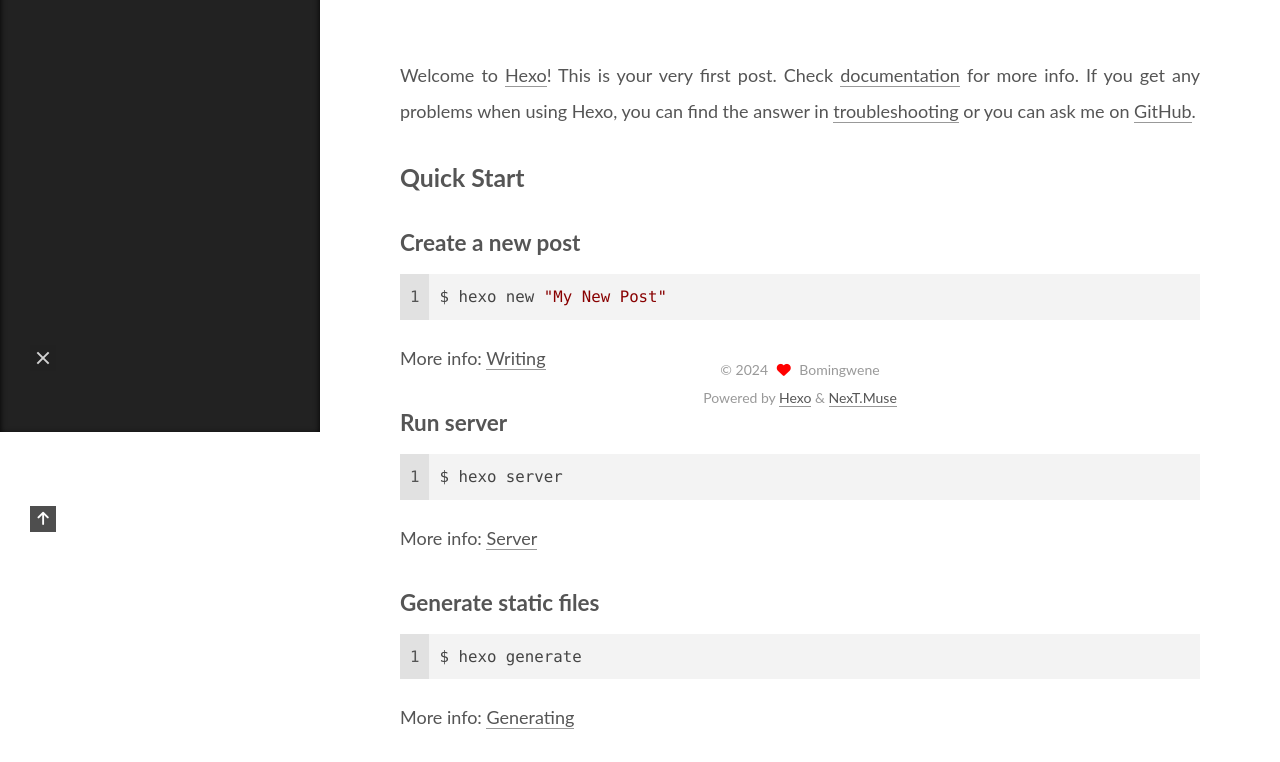
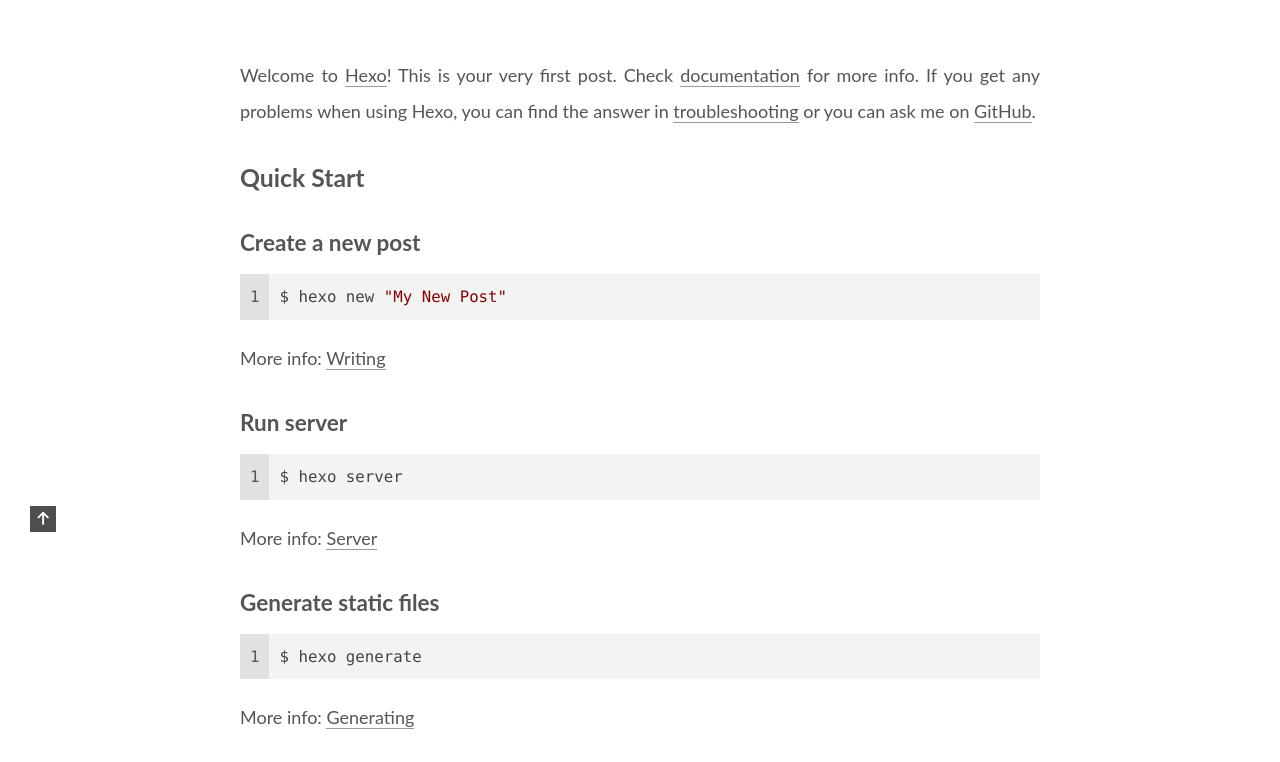
Before and after one commit to bomingwene/bomingwene.github.io, a plain HTML site: page 2024/01/23/hello-world/index.html in a window 1280 px wide. Shown: the part 368-1130 px from the top of the page. Drawn offline with nearby package versions, Linux system fonts and the light colour scheme.

Commit message:
Site updated: 2024-01-25 12:07:24

```diff
--- a/2024/01/23/hello-world/index.html
+++ b/2024/01/23/hello-world/index.html
@@ -17,7 +17,7 @@
 <link rel="stylesheet" href="https://cdnjs.cloudflare.com/ajax/libs/font-awesome/6.5.0/css/all.min.css" integrity="sha256-yIDrPSXHZdOZhAqiBP7CKzIwMQmRCJ8UeB8Jo17YC4o=" crossorigin="anonymous">
   <link rel="stylesheet" href="https://cdnjs.cloudflare.com/ajax/libs/animate.css/3.1.1/animate.min.css" integrity="sha256-PR7ttpcvz8qrF57fur/yAx1qXMFJeJFiA6pSzWi0OIE=" crossorigin="anonymous">
 
-<script class="next-config" data-name="main" type="application/json">{"hostname":"bomingwene.github.io","root":"/","images":"/images","scheme":"Muse","darkmode":false,"version":"8.19.1","exturl":false,"sidebar":{"position":"left","display":"post","padding":18,"offset":12},"copycode":{"enable":false,"style":null},"fold":{"enable":false,"height":500},"bookmark":{"enable":false,"color":"#222","save":"auto"},"mediumzoom":false,"lazyload":false,"pangu":false,"comments":{"style":"tabs","active":null,"storage":true,"lazyload":false,"nav":null},"stickytabs":false,"motion":{"enable":true,"async":false,"transition":{"menu_item":"fadeInDown","post_block":"fadeIn","post_header":"fadeInDown","post_body":"fadeInDown","coll_header":"fadeInLeft","sidebar":"fadeInUp"}},"prism":false,"i18n":{"placeholder":"Searching...","empty":"We didn't find any results for the search: ${query}","hits_time":"${hits} results found in ${time} ms","hits":"${hits} results found"}}</script><script src="/js/config.js"></script>
+<script class="next-config" data-name="main" type="application/json">{"hostname":"bomingwene.github.io","root":"/","images":"/images","scheme":"Pisces","darkmode":false,"version":"8.19.1","exturl":false,"sidebar":{"position":"left","display":"post","padding":18,"offset":12},"copycode":{"enable":false,"style":null},"fold":{"enable":false,"height":500},"bookmark":{"enable":false,"color":"#222","save":"auto"},"mediumzoom":false,"lazyload":false,"pangu":false,"comments":{"style":"tabs","active":null,"storage":true,"lazyload":false,"nav":null},"stickytabs":false,"motion":{"enable":true,"async":false,"transition":{"menu_item":"fadeInDown","post_block":"fadeIn","post_header":"fadeInDown","post_body":"fadeInDown","coll_header":"fadeInLeft","sidebar":"fadeInUp"}},"prism":false,"i18n":{"placeholder":"Searching...","empty":"We didn't find any results for the search: ${query}","hits_time":"${hits} results found in ${time} ms","hits":"${hits} results found"}}</script><script src="/js/config.js"></script>
 
     <meta name="description" content="Welcome to Hexo! This is your very first post. Check documentation for more info. If you get any problems when using Hexo, you can find the answer in troubleshooting or you can ask me on GitHub. Quick">
 <meta property="og:type" content="article">
@@ -250,19 +250,13 @@
     </span>
     <span class="author" itemprop="copyrightHolder">Bomingwene</span>
   </div>
-  <div class="powered-by">Powered by <a href="https://hexo.io/" rel="noopener" target="_blank">Hexo</a> & <a href="https://theme-next.js.org/muse/" rel="noopener" target="_blank">NexT.Muse</a>
+  <div class="powered-by">Powered by <a href="https://hexo.io/" rel="noopener" target="_blank">Hexo</a> & <a href="https://theme-next.js.org/pisces/" rel="noopener" target="_blank">NexT.Pisces</a>
   </div>
 
     </div>
   </footer>
 
 
-  <div class="toggle sidebar-toggle" role="button">
-    <span class="toggle-line"></span>
-    <span class="toggle-line"></span>
-    <span class="toggle-line"></span>
-  </div>
-  <div class="sidebar-dimmer"></div>
   <div class="back-to-top" role="button" aria-label="Back to top">
     <i class="fa fa-arrow-up fa-lg"></i>
     <span>0%</span>
@@ -275,7 +269,7 @@
 
 
   <script src="https://cdnjs.cloudflare.com/ajax/libs/animejs/3.2.1/anime.min.js" integrity="sha256-XL2inqUJaslATFnHdJOi9GfQ60on8Wx1C2H8DYiN1xY=" crossorigin="anonymous"></script>
-<script src="/js/comments.js"></script><script src="/js/utils.js"></script><script src="/js/motion.js"></script><script src="/js/schemes/muse.js"></script><script src="/js/next-boot.js"></script>
+<script src="/js/comments.js"></script><script src="/js/utils.js"></script><script src="/js/motion.js"></script><script src="/js/next-boot.js"></script>
 
 
 
```
Also changed, not shown: 2024/01/24/Biography/index.html (+3 -9 lines), archives/2024/01/index.html (+3 -9 lines), archives/2024/index.html (+3 -9 lines), archives/index.html (+3 -9 lines), index.html (+3 -9 lines).
